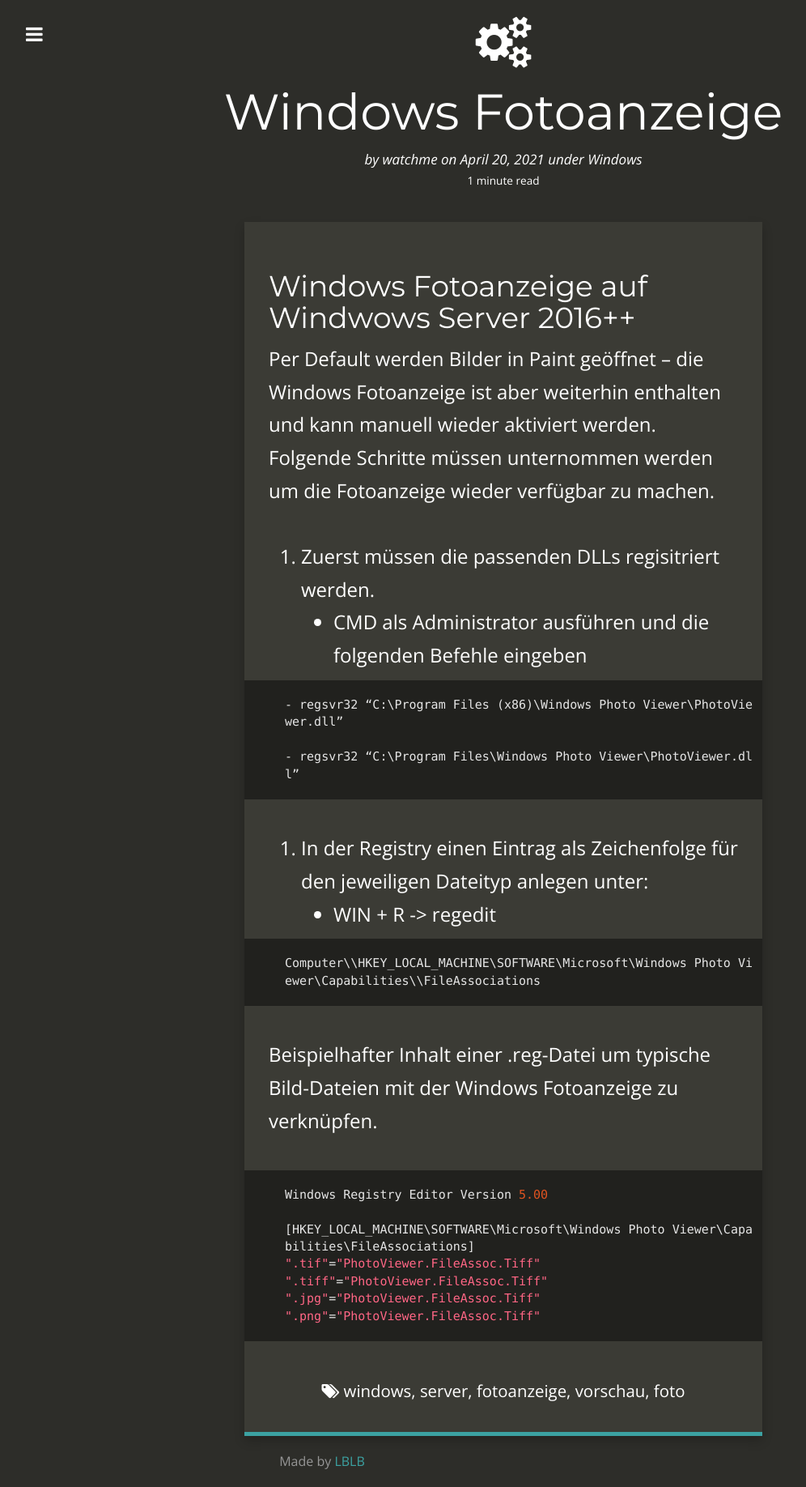
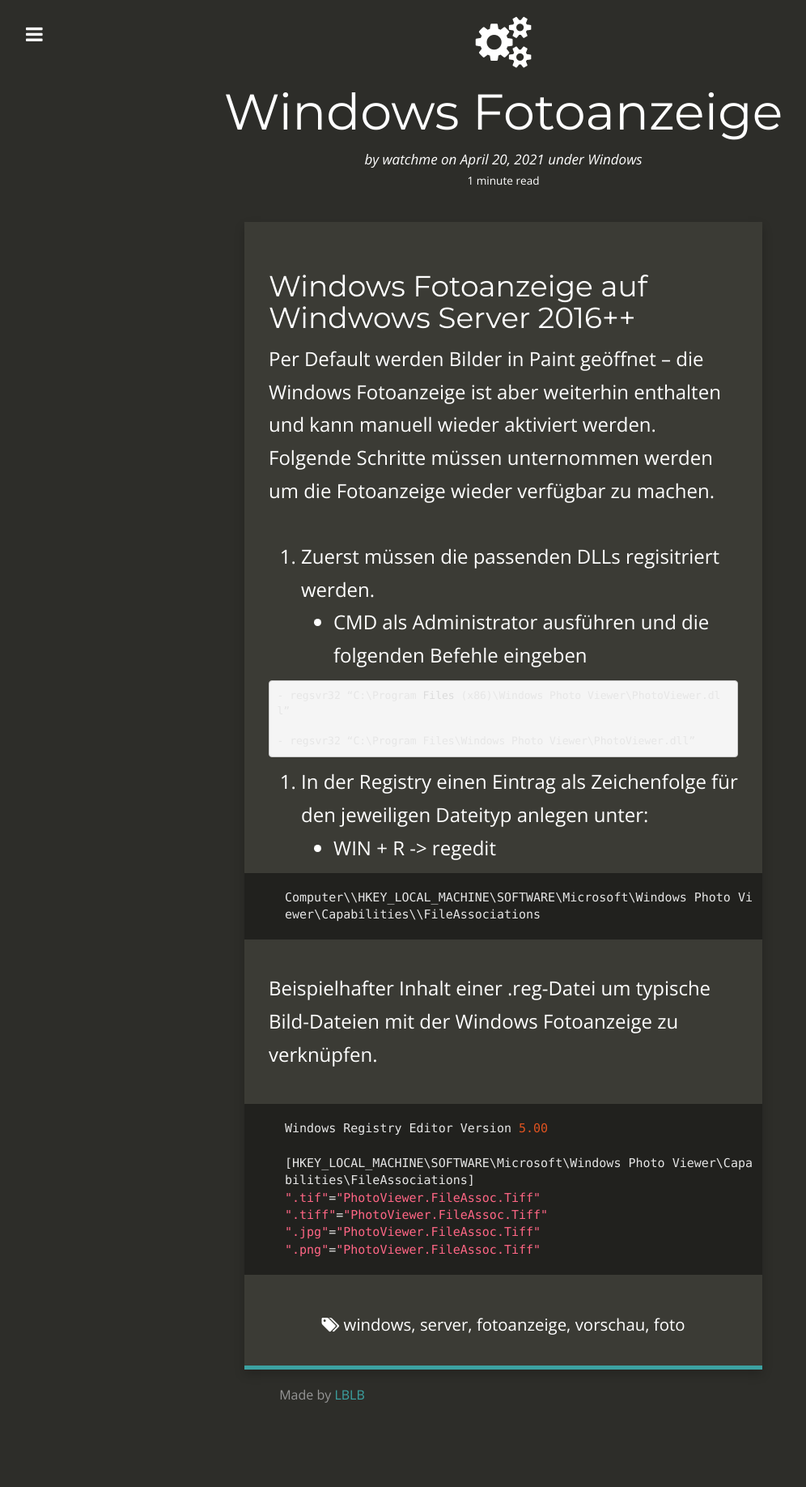
Before and after one commit to eski1337/lblb-it-ffd00, a Jekyll site: the page built from _posts/2021-04-20-WindowsFotoanzeige.md, in a window 1280 px wide. Shown: the whole page at 81% size, without its empty margins (18-1014 px from the left). Built offline with Jekyll 4.4.1, drawn with Linux system fonts in a browser that asks for light colours; nearby versions of some CDN libraries; comment, search, counter and statistics services are not loaded; after the commit the page ends 1754 px from its top, so only the background shows below that.

Commit message:
2021-04-20-WindowsFotoanzeige.md: changed

````diff
--- a/_posts/2021-04-20-WindowsFotoanzeige.md
+++ b/_posts/2021-04-20-WindowsFotoanzeige.md
@@ -21,7 +21,7 @@
 1.  Zuerst müssen die passenden DLLs regisitriert werden.
     *   CMD als Administrator ausführen und die folgenden Befehle eingeben
 
-```php
+```PHP
 - regsvr32 “C:\Program Files (x86)\Windows Photo Viewer\PhotoViewer.dll”
 
 - regsvr32 “C:\Program Files\Windows Photo Viewer\PhotoViewer.dll”
````
